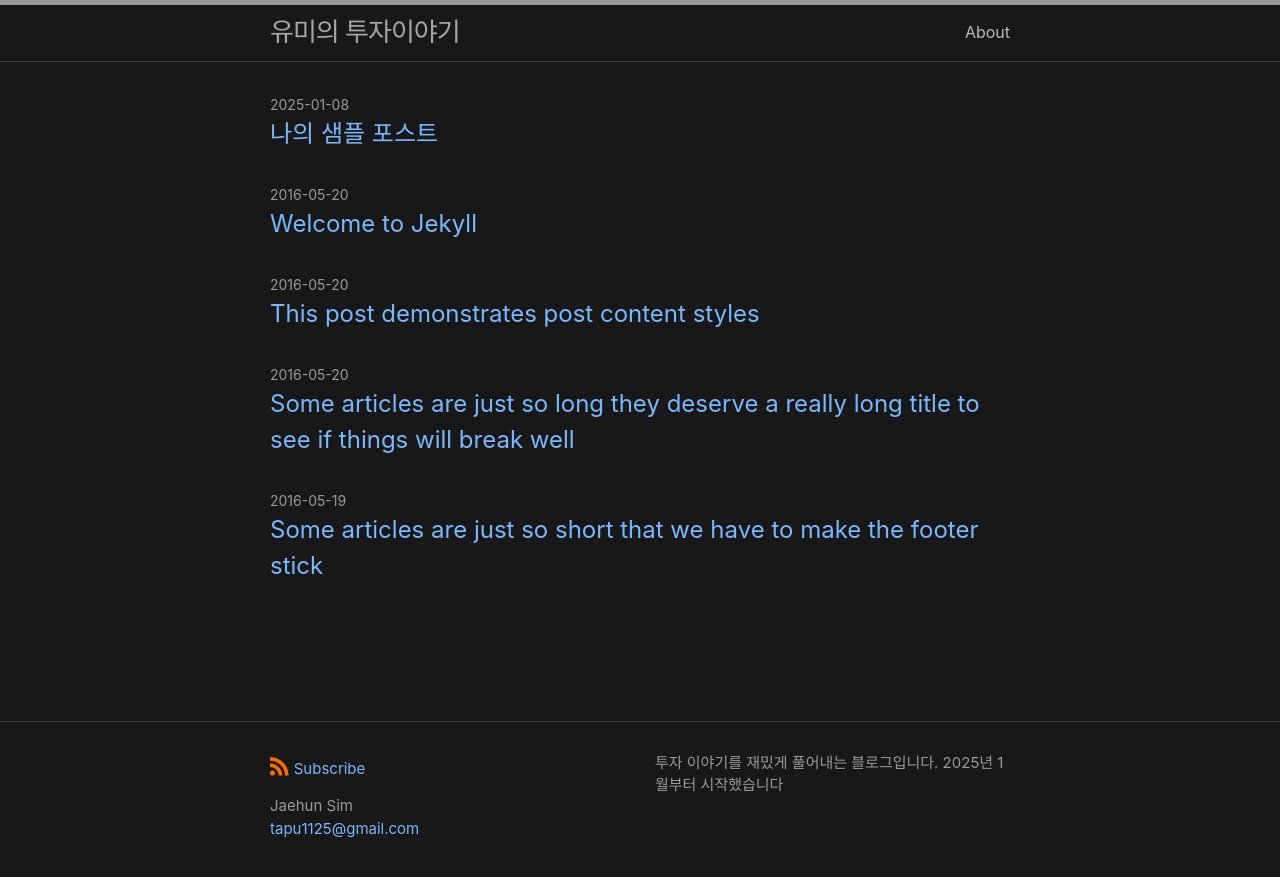
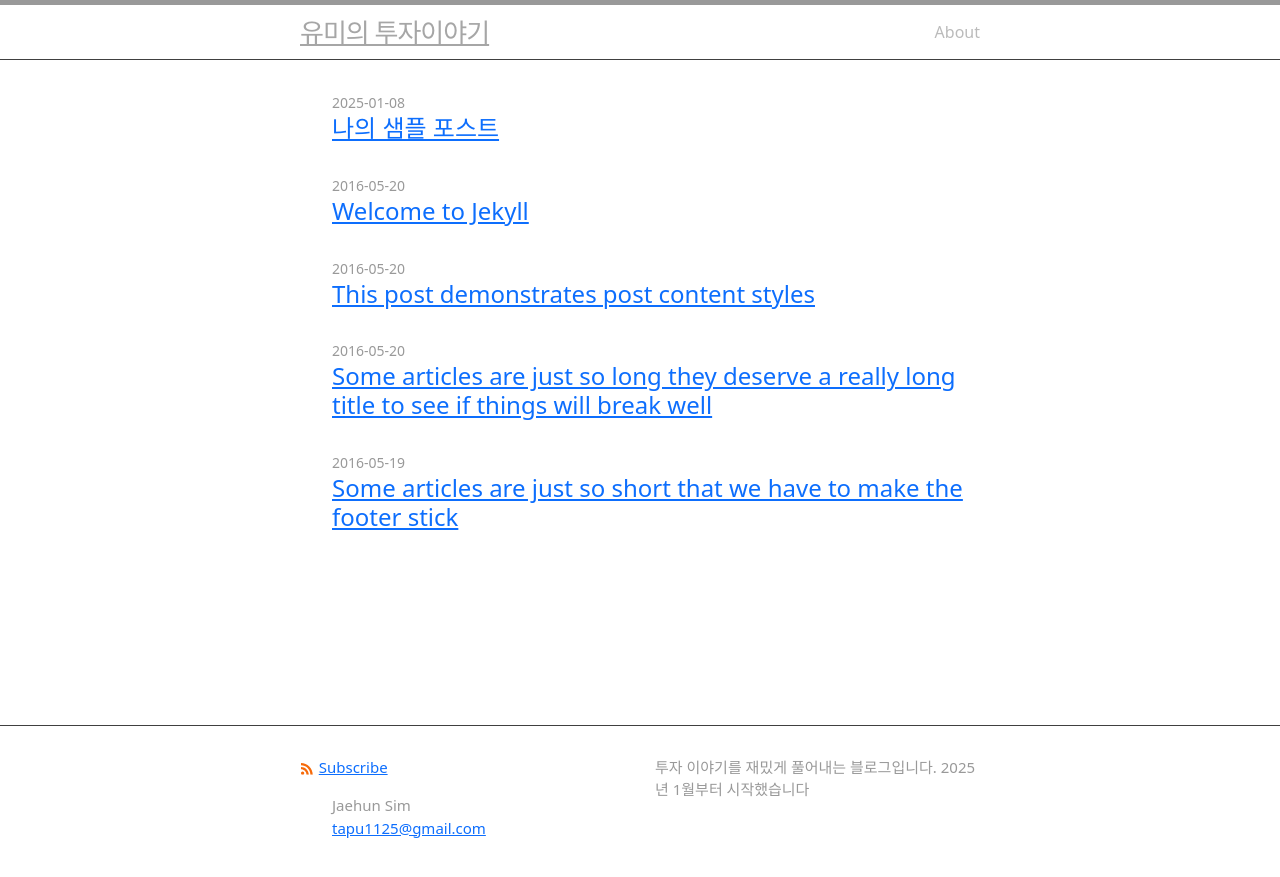
Before and after one commit to JaehunSim/jaehunsim.github.io, a Jekyll site: the page built from index.md, in a window 1280 px wide. Shown: the top 877 px of the page. Built offline with Jekyll 4.4.1, drawn with Linux system fonts in a browser that asks for light colours.

Commit message:
Update custom-head.html

```diff
--- a/_includes/custom-head.html
+++ b/_includes/custom-head.html
@@ -4,3 +4,4 @@
   1. Head over to https://realfavicongenerator.net/ to add your own favicons.
   2. Customize default _includes/custom-head.html in your source directory and insert the given code snippet.
 {% endcomment %}
+<link href="https://cdn.jsdelivr.net/npm/bootstrap@5.3.3/dist/css/bootstrap.min.css" rel="stylesheet">
```
